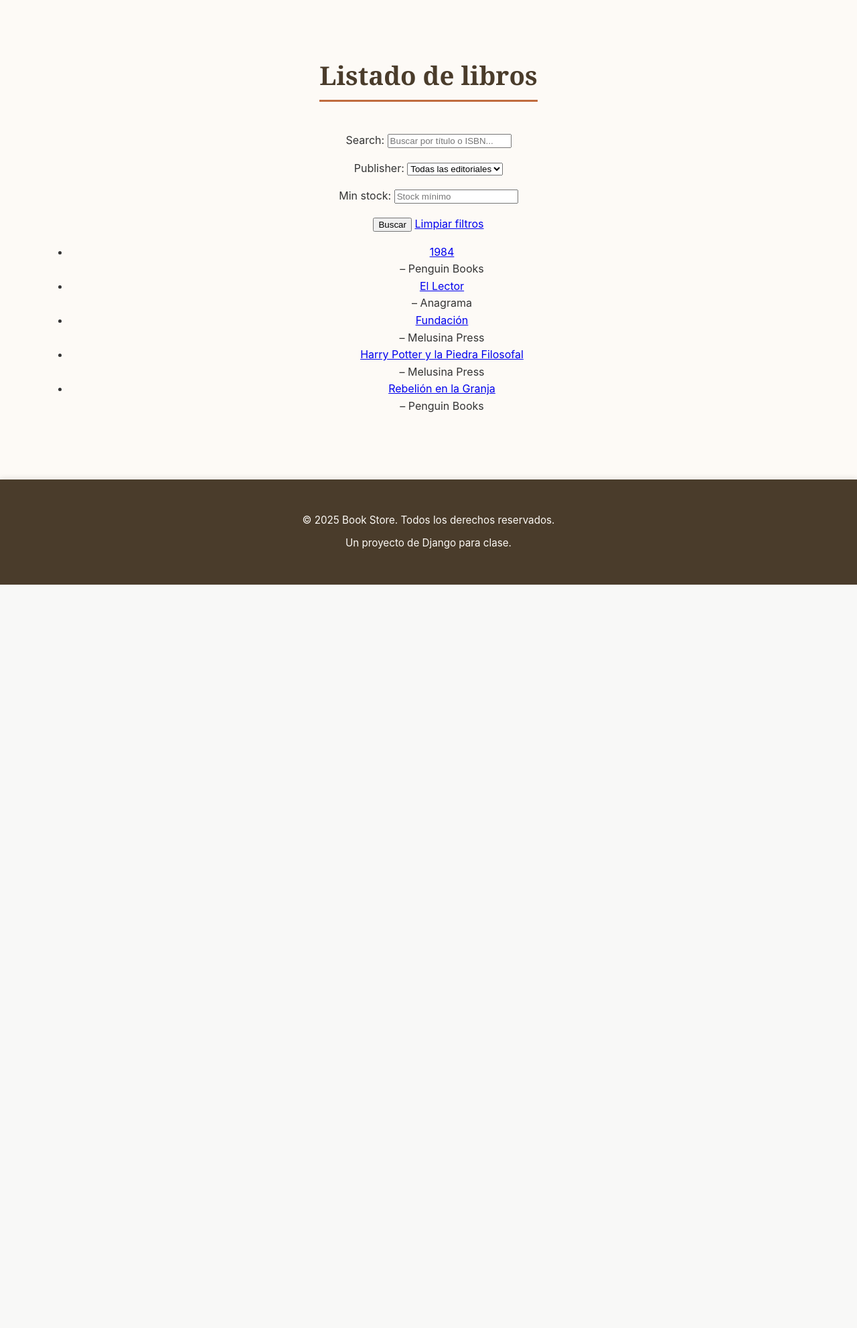
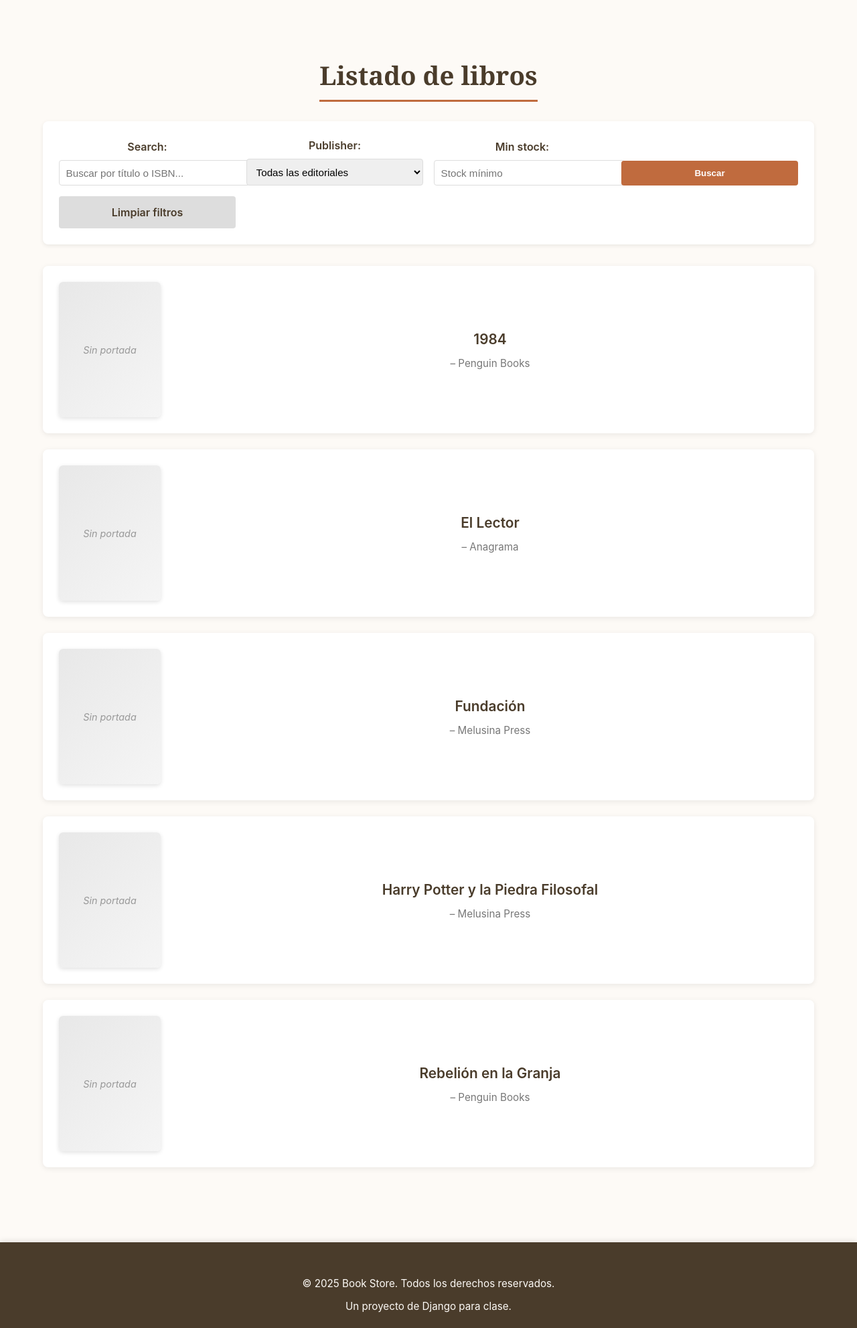
Before and after one commit to oiermartinezz/Proyecto-IngWeb-Grupo05, a Django app: page /es/books/ in a window 1280 px wide. Shown: the part 206-2189 px from the top of the page at 67% size. Before the commit the page ends 1079 px from the top, so only its background shows below. Run offline with Django 5.2, Linux system fonts and the light colour scheme; data comes from the database, SQL or seed files in the repository.

Commit message:
mejoras imagenes

```diff
--- a/appBookStore/templates/books.html
+++ b/appBookStore/templates/books.html
@@ -1,24 +1,29 @@
 {% extends "base.html" %}
+{% load i18n %}
 
 {% block content %}
-<h2>Listado de libros</h2>
+<h2>{% trans "Listado de libros" %}</h2>
 
 <!-- Formulario de búsqueda y filtrado -->
 <div class="search-form">
     <form method="get" class="busqueda-libros">
         {{ form.as_p }}
-        <button type="submit" class="btn-buscar">Buscar</button>
-        <a href="{% url 'book-list' %}" class="btn-limpiar">Limpiar filtros</a>
+        <button type="submit" class="btn-buscar">{% trans "Buscar" %}</button>
+        <a href="{% url 'book-list' %}" class="btn-limpiar">{% trans "Limpiar filtros" %}</a>
     </form>
 </div>
 
 {% if libros %}
     <ul class="lista-items">
     {% for l in libros %}
-        <li>
-            {% if l.cover_image %}
-                <img src="{{ l.cover_image.url }}" alt="{{ l.title }}" class="img-libro">
-            {% endif %}
+        <li class="lista-items-book">
+            <div class="book-cover-wrapper">
+                {% if l.cover_image %}
+                    <img src="{{ l.cover_image.url }}" alt="{{ l.title }}" class="img-libro">
+                {% else %}
+                    <div class="img-libro placeholder">{% trans "Sin portada" %}</div>
+                {% endif %}
+            </div>
             <div class="lista-items-contenido">
                 <a href="{% url 'book-detail' l.id %}">{{ l.title }}</a>
                 <div class="subtexto">– {{ l.publisher.name }}</div>
@@ -27,6 +32,6 @@
     {% endfor %}
     </ul>
 {% else %}
-    <p>No hay libros que coincidan con tu búsqueda.</p>
+    <p>{% trans "No hay libros que coincidan con tu búsqueda." %}</p>
 {% endif %}
 {% endblock %}
--- a/bookStore/urls.py
+++ b/bookStore/urls.py
@@ -26,12 +26,7 @@ urlpatterns = [
  path('i18n/', include('django.conf.urls.i18n')),
 ]
 
-urlpatterns += i18n_patterns(
-    path('', include('appBookStore.urls')),
-    path('admin/', admin.site.urls),
-)
-
-#imagenes
+# Servir media y estáticos FUERA de i18n_patterns para que no tengan prefijo de idioma
 if settings.DEBUG:
     urlpatterns += static(settings.MEDIA_URL, document_root=settings.MEDIA_ROOT)
     # Servir ficheros estáticos en desarrollo
@@ -40,3 +35,8 @@ if settings.DEBUG:
     except Exception:
         # En caso de que STATICFILES_DIRS no esté configurado como lista accesible
         pass
+
+urlpatterns += i18n_patterns(
+    path('', include('appBookStore.urls')),
+    path('admin/', admin.site.urls),
+)
--- a/static/styles.css
+++ b/static/styles.css
@@ -180,6 +180,156 @@ body.portada {
     font-size: 0.9rem;
 }
 
+/* ===== LISTADO DE LIBROS ===== */
+.lista-items {
+    display: flex;
+    flex-direction: column;
+    list-style: none;
+    padding: 0;
+    margin: 2rem 0;
+    gap: 1.5rem;
+}
+
+.lista-items-book {
+    display: flex;
+    gap: 2rem;
+    background-color: var(--color-blanco);
+    border-radius: 8px;
+    padding: 1.5rem;
+    box-shadow: 0 2px 8px var(--color-sombra);
+    transition: transform 0.3s ease, box-shadow 0.3s ease;
+}
+
+.lista-items-book:hover {
+    transform: translateX(5px);
+    box-shadow: 0 4px 12px rgba(0, 0, 0, 0.15);
+}
+
+.book-cover-wrapper {
+    flex-shrink: 0;
+    min-width: 120px;
+}
+
+.img-libro {
+    width: 120px;
+    height: 170px;
+    object-fit: cover;
+    border-radius: 6px;
+    box-shadow: 0 2px 6px rgba(0, 0, 0, 0.12);
+    display: block;
+}
+
+.img-libro.placeholder {
+    display: flex;
+    align-items: center;
+    justify-content: center;
+    background: linear-gradient(135deg, #e8e8e8, #f5f5f5);
+    color: #999;
+    font-style: italic;
+    font-size: 0.9rem;
+    text-align: center;
+    padding: 1rem;
+}
+
+.lista-items-contenido {
+    flex: 1;
+    display: flex;
+    flex-direction: column;
+    justify-content: center;
+}
+
+.lista-items-contenido a {
+    font-size: 1.3rem;
+    font-weight: 600;
+    color: var(--color-principal);
+    text-decoration: none;
+    transition: color 0.3s ease;
+    margin-bottom: 0.5rem;
+}
+
+.lista-items-contenido a:hover {
+    color: var(--color-acento);
+}
+
+.subtexto {
+    color: #777;
+    font-size: 0.95rem;
+}
+
+/* ===== FORMULARIO DE BÚSQUEDA ===== */
+.search-form {
+    background-color: var(--color-blanco);
+    padding: 1.5rem;
+    border-radius: 8px;
+    margin-bottom: 2rem;
+    box-shadow: 0 2px 6px var(--color-sombra);
+}
+
+.busqueda-libros {
+    display: grid;
+    grid-template-columns: repeat(auto-fit, minmax(250px, 1fr));
+    gap: 1rem;
+    align-items: end;
+}
+
+.busqueda-libros p {
+    margin: 0;
+}
+
+.busqueda-libros label {
+    display: block;
+    margin-bottom: 0.4rem;
+    font-weight: 600;
+    color: var(--color-principal);
+}
+
+.busqueda-libros input,
+.busqueda-libros select {
+    width: 100%;
+    padding: 0.6rem;
+    border: 1px solid #ddd;
+    border-radius: 4px;
+    font-size: 0.95rem;
+}
+
+.busqueda-libros input:focus,
+.busqueda-libros select:focus {
+    outline: none;
+    border-color: var(--color-acento);
+    box-shadow: 0 0 4px rgba(192, 107, 62, 0.3);
+}
+
+.btn-buscar,
+.btn-limpiar {
+    padding: 0.7rem 1.5rem;
+    border: none;
+    border-radius: 4px;
+    font-weight: 600;
+    cursor: pointer;
+    transition: background-color 0.3s ease;
+}
+
+.btn-buscar {
+    background-color: var(--color-acento);
+    color: var(--color-blanco);
+}
+
+.btn-buscar:hover {
+    background-color: #a85a35;
+}
+
+.btn-limpiar {
+    background-color: #ddd;
+    color: var(--color-principal);
+    text-decoration: none;
+    display: inline-block;
+}
+
+.btn-limpiar:hover {
+    background-color: #ccc;
+}
+
+
 /* ===== FOOTER ===== */
 footer {
     background-color: var(--color-principal);
```
Also changed, not shown: other parts of static/styles.css (+86 -0 lines), appBookStore/templates/book.html (+26 -7 lines).
